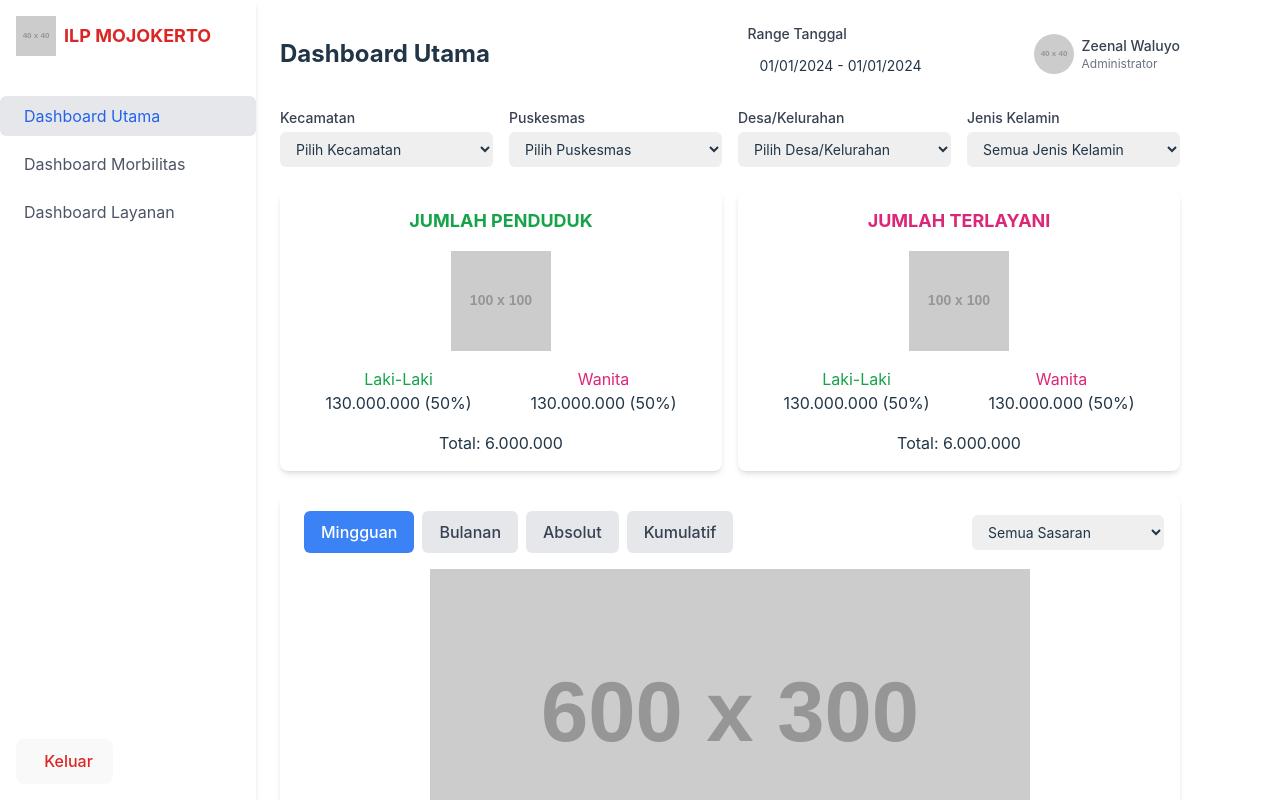
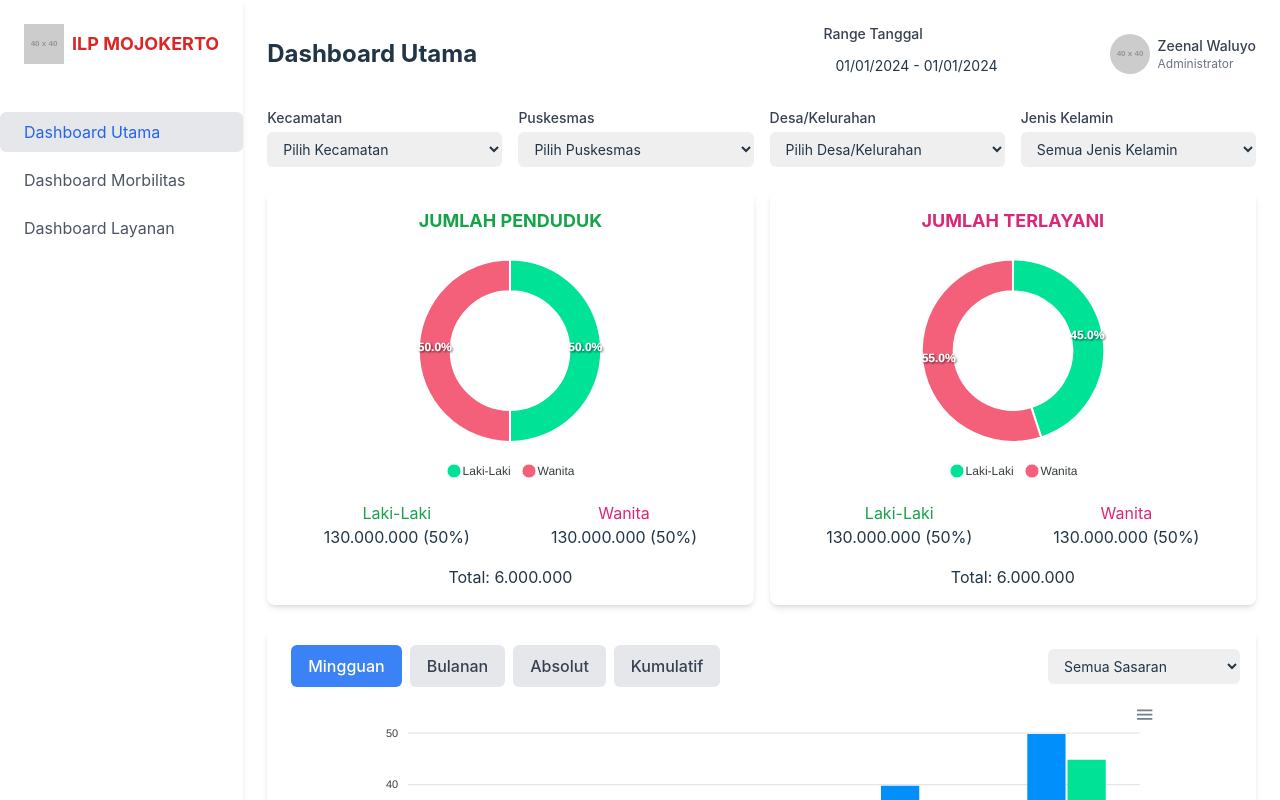
Before and after one commit to winatabayu00/chisu-dasboard-ui, a React (Vite) app: page /main-dashboard in a window 1280 px wide. Shown: the top 800 px of the page. Built offline with nearby package versions, Linux system fonts and the light colour scheme.

Commit message:
feat:initial setup fe

```diff
--- a/package.json
+++ b/package.json
@@ -10,7 +10,11 @@
     "preview": "vite preview"
   },
   "dependencies": {
+    "apexcharts": "^3.53.0",
+    "bootstrap": "^5.3.3",
     "react": "^18.3.1",
+    "react-apexcharts": "^1.4.1",
+    "react-bootstrap": "^2.10.4",
     "react-dom": "^18.3.1",
     "react-router-dom": "^6.26.2"
   },
--- a/src/components/MainDashboard.tsx
+++ b/src/components/MainDashboard.tsx
@@ -1,37 +1,90 @@
 import {useState} from "react";
+import SidebarDashboard from './SidebarDashboard.tsx';
+import Chart from "react-apexcharts";
+
+
 
 function MainDashboard() {
     const [selectedDate, setSelectedDate] = useState('01/01/2024 - 01/01/2024');
 
+
+
+   // Data for Donut Charts
+    const donutData = {
+        seriesPenduduk: [50, 50],  // Example data for male/female population
+        seriesTerlayani: [45, 55], // Example data for male/female served
+        options: {
+            chart: {
+                type: 'donut',
+            },
+            labels: ['Laki-Laki', 'Wanita'],
+            colors: ['#00E396', '#F4607A'],
+            legend: {
+                position: 'bottom',
+            },
+        },
+    };
+
+
+
+    // Data for Bar Chart
+    const barChartData = {
+        series: [
+            {
+                name: 'Target',
+                data: [10, 25, 30, 40, 50]  // Example monthly targets
+            },
+            {
+                name: 'Terlayani',
+                data: [5, 20, 25, 35, 45]   // Example monthly actuals
+            }
+        ],
+        options: {
+            chart: {
+                type: 'bar',
+                height: 350
+            },
+            plotOptions: {
+                bar: {
+                    horizontal: false,
+                    columnWidth: '55%',
+                    endingShape: 'rounded'
+                }
+            },
+            dataLabels: {
+                enabled: false
+            },
+            stroke: {
+                show: true,
+                width: 2,
+                colors: ['transparent']
+            },
+            xaxis: {
+                categories: ['Jan', 'Feb', 'Mar', 'Apr', 'May'],
+            },
+            yaxis: {
+                title: {
+                    text: 'Jumlah'
+                }
+            },
+            fill: {
+                opacity: 1
+            },
+            tooltip: {
+                y: {
+                    formatter: function (val: number) {
+                        return `${val} layanan`;
+                    }
+                }
+            }
+        }
+    };
     return (
-        <div className="flex h-screen">
-            <aside className="w-64 bg-white shadow-md">
-                <div className="p-4">
-                    <div className="flex items-center">
-                        <img src="https://placehold.co/40x40" alt="Logo" className="mr-2" />
-                        <span className="text-lg font-bold text-red-600">ILP MOJOKERTO</span>
-                    </div>
-                </div>
-                <nav className="mt-6">
-                    <ul>
-                        <li className="px-4 py-2 text-blue-600 bg-gray-200 rounded-md">
-                            <i className="fas fa-tachometer-alt mr-2"></i> Dashboard Utama
-                        </li>
-                        <li className="px-4 py-2 mt-2 text-gray-600 hover:bg-gray-200 rounded-md">
-                            <i className="fas fa-heartbeat mr-2"></i> Dashboard Morbilitas
-                        </li>
-                        <li className="px-4 py-2 mt-2 text-gray-600 hover:bg-gray-200 rounded-md">
-                            <i className="fas fa-concierge-bell mr-2"></i> Dashboard Layanan
-                        </li>
-                    </ul>
-                </nav>
-                <div className="absolute bottom-0 w-full p-4">
-                    <button className="flex items-center text-red-600">
-                        <i className="fas fa-sign-out-alt mr-2"></i> Keluar
-                    </button>
-                </div>
-            </aside>
-            <main className="flex-1 p-6">
+        <div className="flex w-screen">
+                <SidebarDashboard/>
+
+            <main className="flex-1 p-6 headers">
+
                 <header className="flex justify-between items-center mb-6">
                     <h1 className="text-2xl font-bold">Dashboard Utama</h1>
                     <div className="flex items-center">
@@ -78,7 +131,13 @@ function MainDashboard() {
                     <div className="bg-white p-4 rounded-lg shadow-md">
                         <h2 className="text-lg font-bold text-center text-green-600">JUMLAH PENDUDUK</h2>
                         <div className="flex justify-center my-4">
-                            <img src="https://placehold.co/100x100" alt="Pie chart showing population distribution" />
+                            {/*<img src="https://placehold.co/100x100" alt="Pie chart showing population distribution" />*/}
+                             <Chart
+                                options={donutData.options}
+                                series={donutData.seriesPenduduk}
+                                type="donut"
+                                width="280"
+                            />
                         </div>
                         <div className="flex justify-around">
                             <div className="text-center">
@@ -95,7 +154,13 @@ function MainDashboard() {
                     <div className="bg-white p-4 rounded-lg shadow-md">
                         <h2 className="text-lg font-bold text-center text-pink-600">JUMLAH TERLAYANI</h2>
                         <div className="flex justify-center my-4">
-                            <img src="https://placehold.co/100x100" alt="Pie chart showing service distribution" />
+                                <Chart
+                                options={donutData.options}
+                                series={donutData.seriesTerlayani}
+                                type="donut"
+                                width="280"
+                            />
+                            {/*<img src="https://placehold.co/100x100" alt="Pie chart showing service distribution" />*/}
                         </div>
                         <div className="flex justify-around">
                             <div className="text-center">
@@ -124,7 +189,14 @@ function MainDashboard() {
                         </select>
                     </div>
                     <div className="flex justify-center">
-                        <img src="https://placehold.co/600x300" alt="Bar chart showing service targets over months" />
+                        <Chart
+                            options={barChartData.options}
+                            series={barChartData.series}
+                            type="bar"
+                            height={350}
+                            width={800}
+                        />
+                        {/*<img src="https://placehold.co/600x300" alt="Bar chart showing service targets over months" />*/}
                     </div>
                 </div>
                 <div className="bg-white p-4 rounded-lg shadow-md">
--- a/src/components/MorbiditasDashboard.tsx
+++ b/src/components/MorbiditasDashboard.tsx
@@ -1,4 +1,5 @@
 import { useState } from "react";
+import SidebarDashboard from './SidebarDashboard.tsx';
 
 function MorbiditasDashboard() {
     const [selectedDate, setSelectedDate] = useState('01/01/2024 - 01/01/2024');
@@ -7,21 +8,7 @@ function MorbiditasDashboard() {
 
     return (
         <div className="flex h-screen">
-            <aside className="w-64 bg-white shadow-md">
-                <div className="flex items-center justify-center h-16 border-b">
-                    <img src="https://placehold.co/40x40" alt="Logo" className="mr-2" />
-                    <span className="text-lg font-semibold text-red-600">ILP MOJOKERTO</span>
-                </div>
-                <nav className="mt-4">
-                    <NavItem text="Dashboard Utama" icon="fas fa-home" />
-                    <NavItem text="Dashboard Morbiditas" icon="fas fa-chart-bar" active />
-                    <NavItem text="Dashboard Layanan" icon="fas fa-concierge-bell" />
-                </nav>
-                <div className="absolute bottom-0 w-full p-4">
-                    <NavItem text="Pengaturan" icon="fas fa-cog" />
-                    <NavItem text="Keluar" icon="fas fa-sign-out-alt" className="text-red-600" />
-                </div>
-            </aside>
+            <SidebarDashboard/>
             <main className="flex-1 p-6">
                 <Header />
                 <Filters />
--- a/src/components/ServiceDashboard.tsx
+++ b/src/components/ServiceDashboard.tsx
@@ -1,36 +1,13 @@
 import { useState } from "react";
+import SidebarDashboard from './SidebarDashboard.tsx';
 
 function ServiceDashboard() {
     const [selectedDate, setSelectedDate] = useState('01/01/2024 - 01/01/2024');
 
+
     return (
         <div className="flex h-screen">
-            <aside className="w-64 bg-white shadow-md">
-                <div className="p-4 flex items-center">
-                    <img src="https://placehold.co/50x50" alt="Logo" className="mr-2"/>
-                    <h1 className="text-lg font-bold">ILP KOTA MOJOKERTO</h1>
-                </div>
-                <nav className="mt-10">
-                    <a href="#" className="flex items-center p-4 text-gray-600 hover:bg-gray-200">
-                        <i className="fas fa-tachometer-alt mr-3"></i>
-                        Dashboard Utama
-                    </a>
-                    <a href="#" className="flex items-center p-4 text-gray-600 hover:bg-gray-200">
-                        <i className="fas fa-heartbeat mr-3"></i>
-                        Dashboard Morbiditas
-                    </a>
-                    <a href="#" className="flex items-center p-4 text-white bg-blue-600">
-                        <i className="fas fa-chart-bar mr-3"></i>
-                        Dashboard Layanan
-                    </a>
-                </nav>
-                <div className="absolute bottom-0 w-full p-4">
-                    <a href="#" className="flex items-center text-red-600">
-                        <i className="fas fa-sign-out-alt mr-2"></i>
-                        Keluar
-                    </a>
-                </div>
-            </aside>
+            <SidebarDashboard/>
             <main className="flex-1 p-6 overflow-auto">
                 <header className="flex justify-between items-center mb-6">
                     <h2 className="text-2xl font-bold">Dashboard Layanan</h2>
--- /dev/null
+++ b/src/components/SidebarDashboard.tsx
@@ -0,0 +1,36 @@
+import {useState} from "react";
+
+function SidebarDashboard() {
+    const [selectedDate, setSelectedDate] = useState('01/01/2024 - 01/01/2024');
+
+    return (
+             <aside className="shadow-md">
+                <div className="p-6">
+                    <div className="flex items-center">
+                        <img src="https://placehold.co/40x40" alt="Logo" className="mr-2" />
+                        <span className="text-lg font-bold text-red-600">ILP MOJOKERTO</span>
+                    </div>
+                </div>
+                <nav className="mt-6">
+                    <ul>
+                        <li className="px-4 py-2 text-blue-600 bg-gray-200 rounded-md">
+                            <i className="fas fa-tachometer-alt mr-2"></i> Dashboard Utama
+                        </li>
+                        <li className="px-4 py-2 mt-2 text-gray-600 hover:bg-gray-200 rounded-md">
+                            <i className="fas fa-heartbeat mr-2"></i> Dashboard Morbilitas
+                        </li>
+                        <li className="px-4 py-2 mt-2 text-gray-600 hover:bg-gray-200 rounded-md">
+                            <i className="fas fa-concierge-bell mr-2"></i> Dashboard Layanan
+                        </li>
+                    </ul>
+                </nav>
+           {/*     <div className="absolute bottom-0 w-full">
+                    <button className="flex items-center text-red-600">
+                        <i className="fas fa-sign-out-alt mr-2"></i> Keluar
+                    </button>
+                </div>*/}
+            </aside>
+    );
+}
+
+export default SidebarDashboard;
--- a/src/index.css
+++ b/src/index.css
@@ -2,7 +2,7 @@
 @tailwind components;
 @tailwind utilities;
 
-
+/* Base styles */
 :root {
   font-family: Inter, system-ui, Avenir, Helvetica, Arial, sans-serif;
   line-height: 1.5;
@@ -10,7 +10,7 @@
 
   color-scheme: light dark;
   color: rgba(255, 255, 255, 0.87);
-  background-color: #242424;
+  background-color: #ffff;
 
   font-synthesis: none;
   text-rendering: optimizeLegibility;
@@ -23,20 +23,67 @@ a {
   color: #646cff;
   text-decoration: inherit;
 }
+
 a:hover {
   color: #535bf2;
 }
 
+.headers {
+
+    justify-content: center;
+/**/
+}
+
 body {
   margin: 0;
-  display: flex;
+  flex-direction: column;
   place-items: center;
-  min-width: 320px;
-  min-height: 100vh;
+  min-width: 400px;
+  min-height: 200vh;
+}
+
+/* Responsive adjustments */
+@media (min-width: 640px) {
+  body {
+    flex-direction: row;
+/*    justify-content: center;*/
+    align-items: flex-start;
+  }
+
+  h1 {
+    font-size: 2.5em;
+  }
+
+  button {
+    font-size: 1.1em;
+    padding: 0.7em 1.4em;
+  }
+}
+
+@media (min-width: 768px) {
+  h1 {
+    font-size: 3em;
+  }
+
+  button {
+    font-size: 1.2em;
+    padding: 0.8em 1.6em;
+  }
+}
+
+@media (min-width: 1024px) {
+  h1 {
+    font-size: 3.2em;
+  }
+
+  button {
+    font-size: 1.3em;
+    padding: 0.9em 1.8em;
+  }
 }
 
 h1 {
-  font-size: 3.2em;
+  font-size: 2em;
   line-height: 1.1;
 }
 
@@ -51,22 +98,27 @@ button {
   cursor: pointer;
   transition: border-color 0.25s;
 }
+
 button:hover {
   border-color: #646cff;
 }
+
 button:focus,
 button:focus-visible {
   outline: 4px auto -webkit-focus-ring-color;
 }
 
+/* Light mode styles */
 @media (prefers-color-scheme: light) {
   :root {
     color: #213547;
     background-color: #ffffff;
   }
+
   a:hover {
     color: #747bff;
   }
+
   button {
     background-color: #f9f9f9;
   }
```
